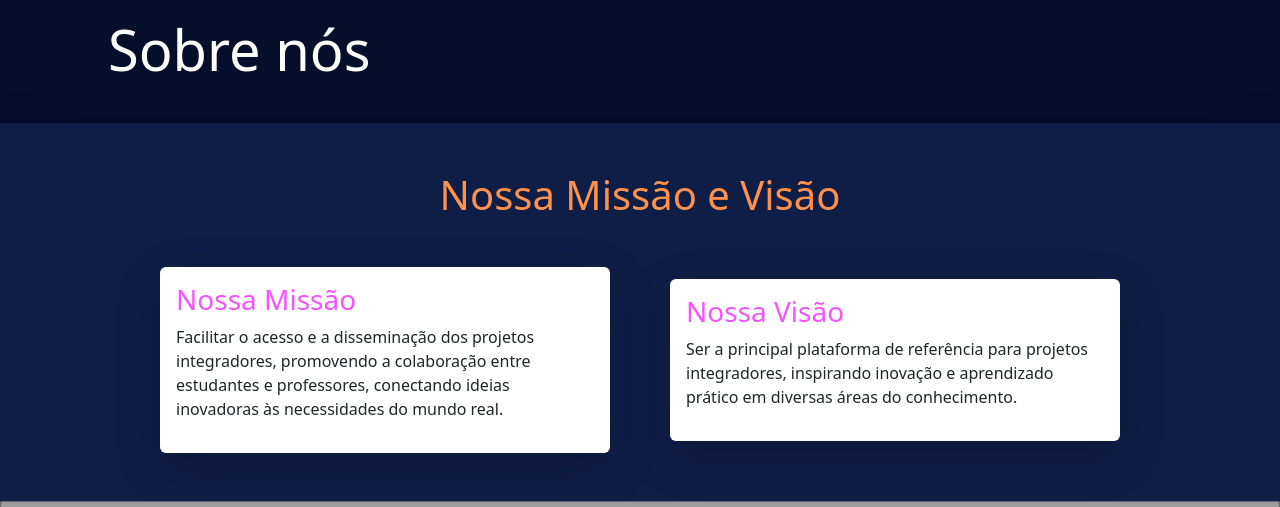
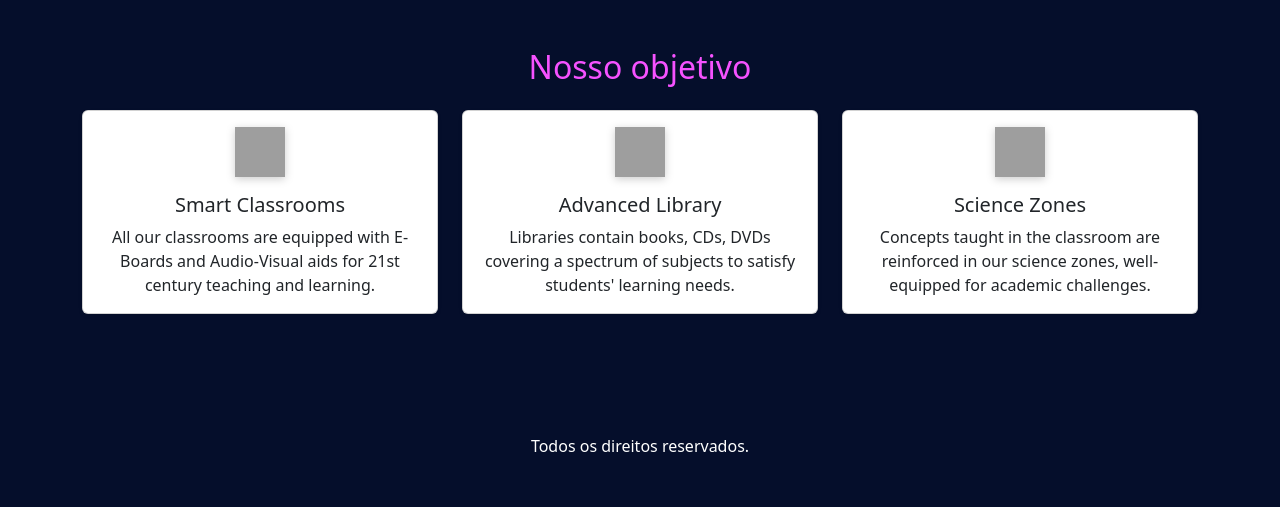
Before and after one commit to WescleyPlinio/PPI, a Django app: page /sobre/ in a window 1280 px wide. Shown: the part 106-613 px from the top of the page. After the commit the page ends 558 px from the top, so only its background shows below. Run offline with Django 5.2, Linux system fonts and the light colour scheme; data comes from the database, SQL or seed files in the repository; some libraries are stand-ins or nearby versions; grey boxes are pictures that could not be loaded.

Commit message:
cards da pagina sobre nós.

```diff
--- a/ppi/static/style.css
+++ b/ppi/static/style.css
@@ -144,3 +144,12 @@ border: 3px solid #ddd;
 form label {
     color: white;
 }
+
+/* Optional: Extra styles */
+.card img {
+    filter: drop-shadow(0 2px 4px rgba(0, 0, 0, 0.2));
+}
+.card:hover {
+    transform: scale(1.05);
+    transition: transform 0.3s ease;
+}
--- a/ppi/templates/about.html
+++ b/ppi/templates/about.html
@@ -1,50 +1,41 @@
-{% extends 'base.html' %}
-{% load static %}
-{% block title %}
-  Sobre Nós
+{% extends "base.html" %}
+
+{% block conteudo %}
+<section class="container my-5">
+    <h2 class="text-center mb-4 roxinho text-decoration-none">Nosso objetivo</h2>
+    <div class="row">
+        <!-- Smart Classrooms -->
+        <div class="col-md-4 mb-4">
+            <div class="card shadow-sm h-100">
+                <div class="card-body text-center">
+                    <img src="path/to/smart-classrooms-icon.png" alt="Smart Classrooms" class="mb-3" width="50" height="50">
+                    <h5 class="card-title">Smart Classrooms</h5>
+                    <p class="card-text">All our classrooms are equipped with E-Boards and Audio-Visual aids for 21st century teaching and learning.</p>
+                </div>
+            </div>
+        </div>
+
+        <!-- Advanced Library -->
+        <div class="col-md-4 mb-4">
+            <div class="card shadow-sm h-100">
+                <div class="card-body text-center">
+                    <img src="path/to/advanced-library-icon.png" alt="Advanced Library" class="mb-3" width="50" height="50">
+                    <h5 class="card-title">Advanced Library</h5>
+                    <p class="card-text">Libraries contain books, CDs, DVDs covering a spectrum of subjects to satisfy students' learning needs.</p>
+                </div>
+            </div>
+        </div>
+
+        <!-- Science Zones -->
+        <div class="col-md-4 mb-4">
+            <div class="card shadow-sm h-100">
+                <div class="card-body text-center">
+                    <img src="path/to/science-zones-icon.png" alt="Science Zones" class="mb-3" width="50" height="50">
+                    <h5 class="card-title">Science Zones</h5>
+                    <p class="card-text">Concepts taught in the classroom are reinforced in our science zones, well-equipped for academic challenges.</p>
+                </div>
+            </div>
+        </div>
+    </div>
+</section>
 {% endblock %}
-{% block conteudo %}
-  <!-- Cabeçalho -->
-  <div class="container-fluid">
-    <div class="container custom-container mb-3 py-3">
-      <div class="row g-0">
-        <div class="col-md-7 d-flex justify-content-start align-items-center">
-          <h1 class="text-white text-left" style="font-size: 3.5em;">Sobre nós</h1>
-        </div>
-      </div>
-    </div>
-  </div>
-
-  <!-- Missão e Visão -->
-  <div class="container-fluid py-5 blueback shadow-lg">
-    <div class="container custom-container d-flex flex-column">
-      <h1 class="laranja text-center">Nossa Missão e Visão</h1>
-      <div class="row g-3 mt-4 d-flex justify-content-evenly align-items-center">
-        <div class="col-md-5 col-lg-5 col-sm-10 p-3 bg-white rounded shadow-lg">
-          <h3 class="roxinho text-left">Nossa Missão</h3>
-          <p class="text-dark">Facilitar o acesso e a disseminação dos projetos integradores, promovendo a colaboração entre estudantes e professores, conectando ideias inovadoras às necessidades do mundo real.</p>
-        </div>
-        <div class="col-md-5 col-lg-5 col-sm-10 p-3 bg-white rounded shadow-lg">
-          <h3 class="roxinho text-left">Nossa Visão</h3>
-          <p class="text-dark">Ser a principal plataforma de referência para projetos integradores, inspirando inovação e aprendizado prático em diversas áreas do conhecimento.</p>
-        </div>
-      </div>
-    </div>
-  </div>
-
-  <!-- Equipe -->
-  <div class="container-fluid bandeira py-5 d-flex position-relative overflow-hidden" style="height: 500px;">
-    <div class="row g-3 w-100 position-relative m-auto z-2 d-flex justify-content-evenly align-items-center">
-      <div class="col-md-10 col-lg-10 col-sm-10 bandeira-content p-3 bg-white rounded shadow-lg">
-        <h3 class="laranja text-center">Nossa Equipe</h3>
-        <p class="text-dark text-center">Somos um grupo de educadores, estudantes e desenvolvedores comprometidos em tornar o aprendizado mais acessível e colaborativo. Acreditamos que a troca de conhecimentos pode transformar a educação e a sociedade.</p>
-      </div>
-    </div>
-    <div class="position-absolute top-0 start-0 w-100 h-100 bg-image z-1" style="background-image: url('{% static 'imgs/Equipe.jpg' %}'); filter: blur(1px);"></div>
-  </div>
-
-  <div class="d-flex justify-content-end align-items-center">
-    <img src="{% static 'imgs/LogoPPI.svg' %}" alt="Logo" style="max-height: 20rem;" />
-  </div>
-
-{% endblock %}
--- a/ppi/templates/index.html
+++ b/ppi/templates/index.html
@@ -5,12 +5,13 @@
 {% endblock %}
 {% block conteudo %}
   <!-- Menu -->
-  <div class="container-fluid">
+  <div class="container-fluid" style="height: 500px;">
     <div class="container custom-container mb-3 py-3">
       <div class="row g-0">
 
-        <div class="col-md-7 d-flex justify-content-start align-items-center">
+        <div class="col-md-7 d-flex flex-column justify-content-start">
           <h1 class="text-white text-left" style="font-size: 3.5em;">Plataforma dos <a class="laranja text-decoration-none">Projetos</a> <a class="roxinho text-decoration-none">Integradores</a></h1>
+          <h3 class="text-white text-left ms-0">O seu repositorio para todos os projetos do campus SPP.</h3>
         </div>
 
         <div class="col-md-5 d-flex justify-content-end align-items-center">
```
